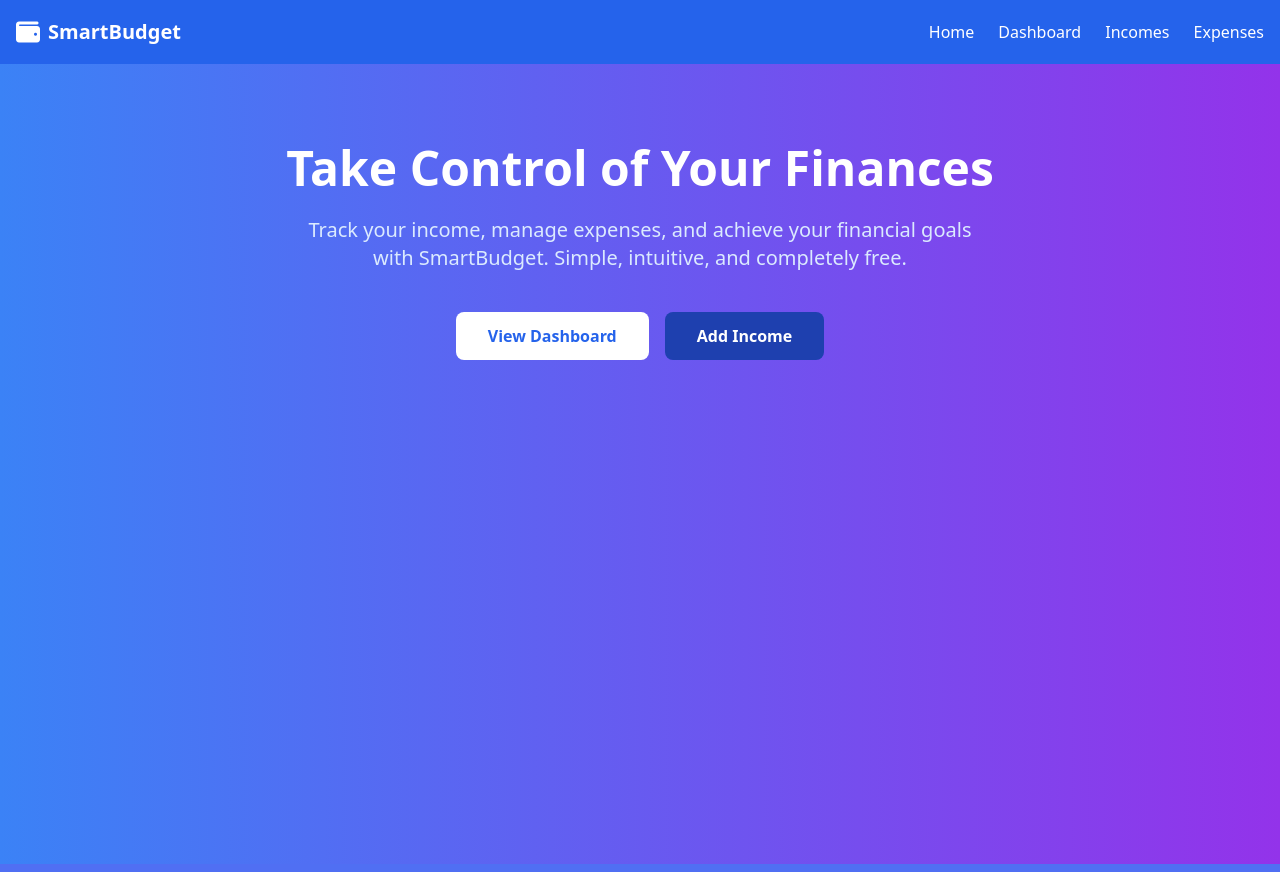
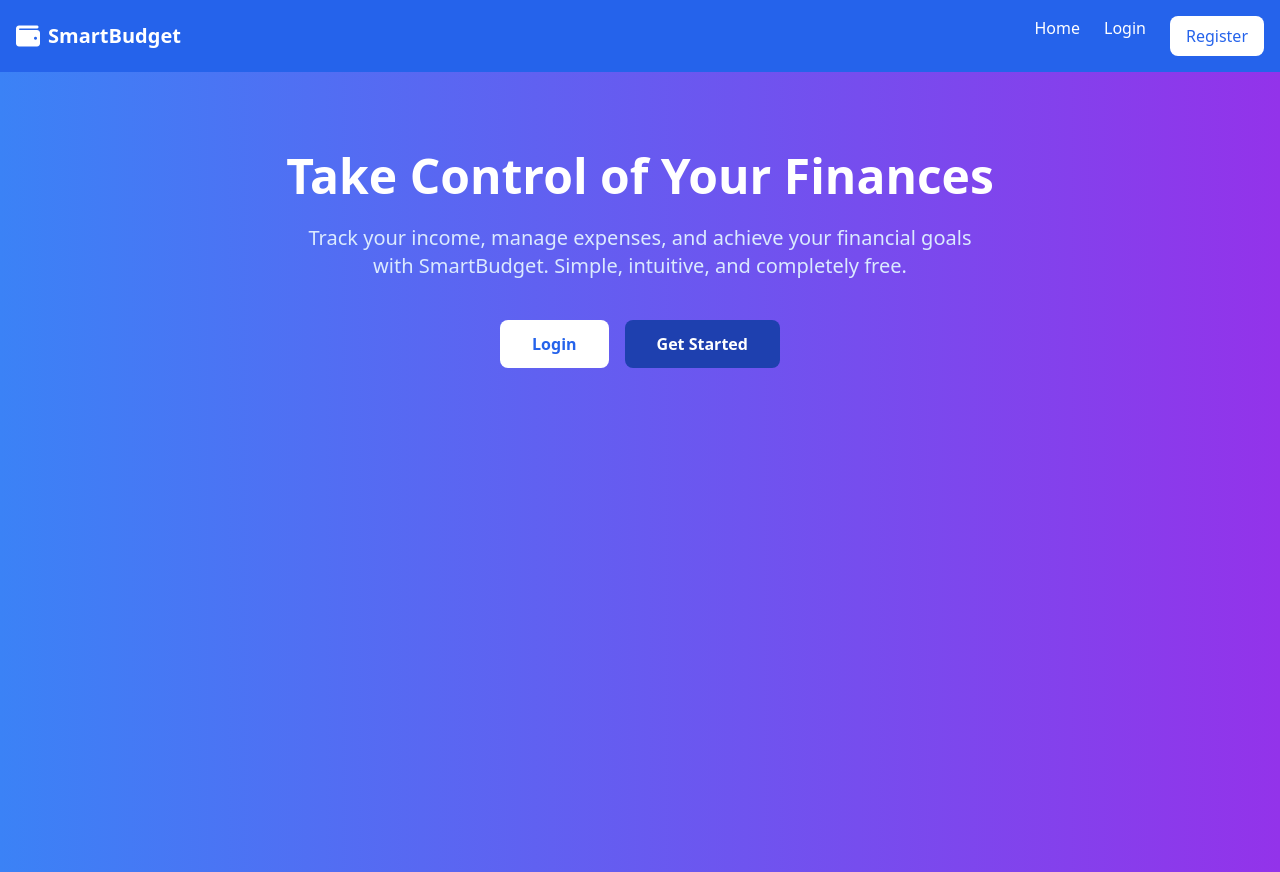
Before and after one commit to Hanane2001/budget_manager, a PHP site: page / in a window 1280 px wide. Run offline with PHP 8.4, Linux system fonts and the light colour scheme; some libraries are stand-ins or nearby versions.

Commit message:
modifier page index pour gerer affichage du menu selon la connexion

```diff
--- a/index.php
+++ b/index.php
@@ -1,4 +1,7 @@
-<?php include 'config/database.php'; ?>
+<?php
+session_start();
+include 'config/database.php';
+?>
 <!DOCTYPE html>
 <html lang="en">
 <head>
@@ -18,9 +21,15 @@
                 </div>
                 <div id="navLinks" class="hidden md:flex space-x-6">
                     <a href="index.php" class="text-white hover:text-blue-200">Home</a>
-                    <a href="dashboard.php" class="text-white hover:text-blue-200">Dashboard</a>
-                    <a href="incomes/list.php" class="text-white hover:text-blue-200">Incomes</a>
-                    <a href="expenses/list.php" class="text-white hover:text-blue-200">Expenses</a>
+                    <?php if (isset($_SESSION['user_id'])): ?>
+                        <a href="dashboard.php" class="text-white hover:text-blue-200">Dashboard</a>
+                        <a href="incomes/list.php" class="text-white hover:text-blue-200">Incomes</a>
+                        <a href="expenses/list.php" class="text-white hover:text-blue-200">Expenses</a>
+                        <a href="auth/logout.php" class="text-white hover:text-blue-200">Logout</a>
+                    <?php else: ?>
+                        <a href="auth/login.php" class="text-white hover:text-blue-200">Login</a>
+                        <a href="auth/register.php" class="bg-white text-blue-600 px-4 py-2 rounded-lg hover:bg-blue-50 transition">Register</a>
+                    <?php endif; ?>
                 </div>
                 <button id="menu_tougle" class="md:hidden text-white"><i class="fas fa-bars text-2xl"></i></button>
             </div>
@@ -35,8 +44,13 @@
                 Simple, intuitive, and completely free.
             </p>
             <div class="flex justify-center space-x-4">
-                <a href="dashboard.php" class="bg-white text-blue-600 px-8 py-3 rounded-lg font-semibold hover:bg-blue-50 transition">View Dashboard</a>
-                <a href="incomes/list.php" class="bg-blue-800 text-white px-8 py-3 rounded-lg font-semibold hover:bg-blue-900 transition">Add Income</a>
+                <?php if (isset($_SESSION['user_id'])): ?>
+                    <a href="dashboard.php" class="bg-white text-blue-600 px-8 py-3 rounded-lg font-semibold hover:bg-blue-50 transition">View Dashboard</a>
+                    <a href="incomes/list.php" class="bg-blue-800 text-white px-8 py-3 rounded-lg font-semibold hover:bg-blue-900 transition">Add Income</a>
+                <?php else: ?>
+                    <a href="auth/login.php" class="bg-white text-blue-600 px-8 py-3 rounded-lg font-semibold hover:bg-blue-50 transition">Login</a>
+                    <a href="auth/register.php" class="bg-blue-800 text-white px-8 py-3 rounded-lg font-semibold hover:bg-blue-900 transition">Get Started</a>
+                <?php endif; ?>
             </div>
         </div>
     </section>
```
